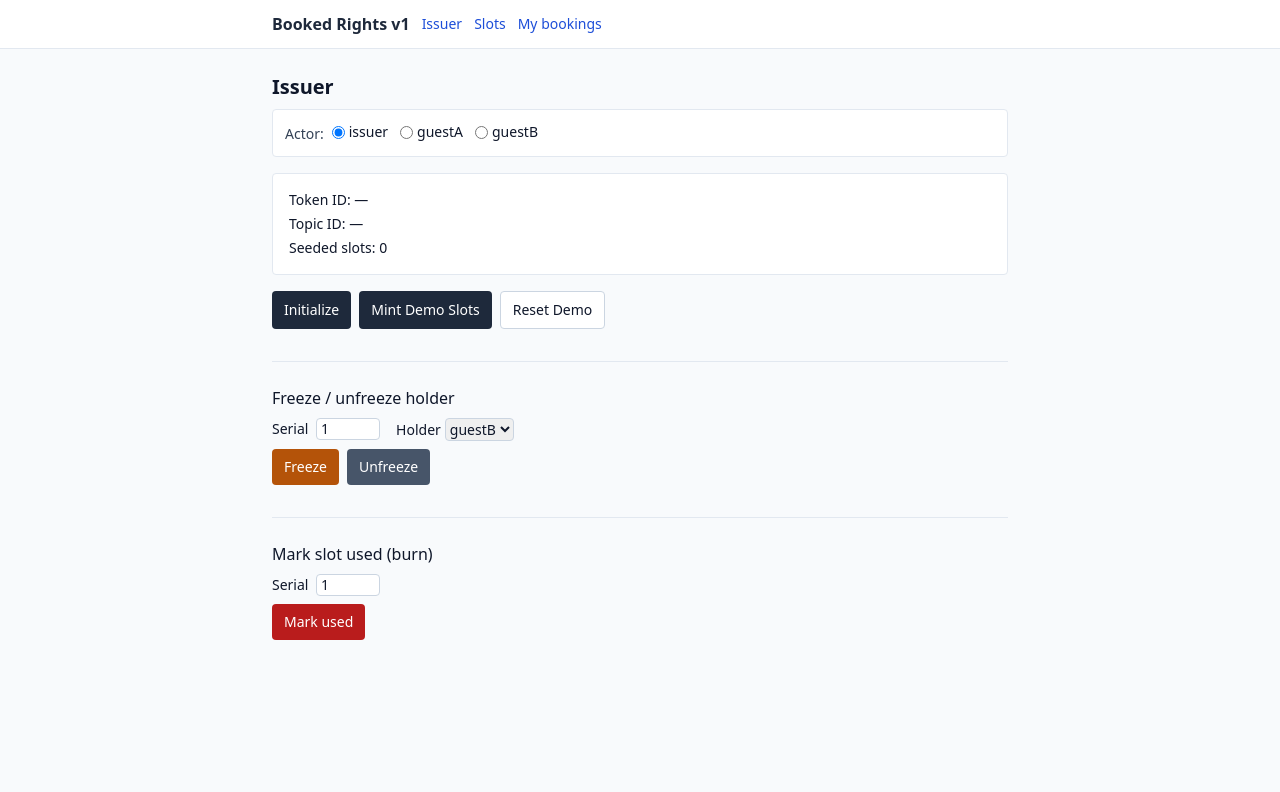
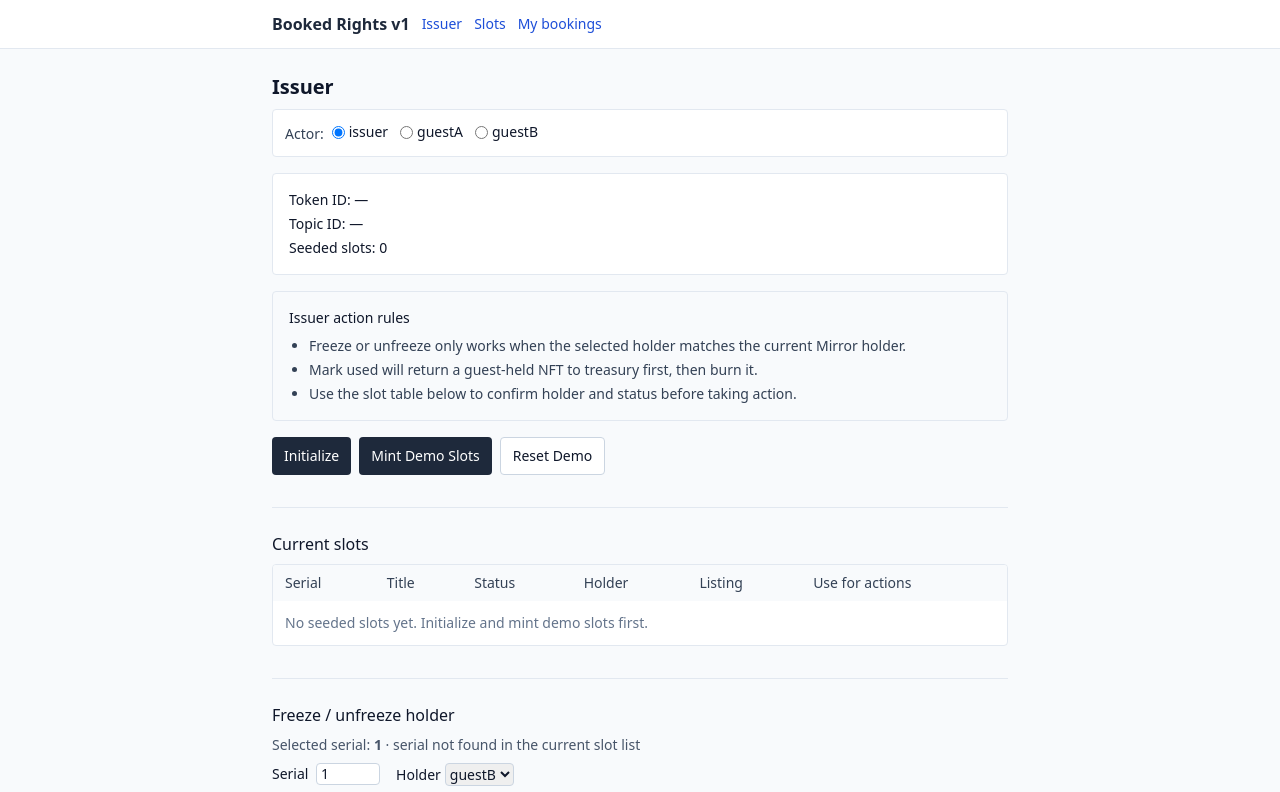
Before and after one commit to Devpen787/yourturn, a Next.js app: page /issuer in a window 1280 px wide. Shown: the top 792 px of the page. Built offline with nearby package versions, Linux system fonts and the light colour scheme.

Commit message:
feat(product): improve issuer and holder status clarity

```diff
--- a/app/issuer/IssuerPanel.tsx
+++ b/app/issuer/IssuerPanel.tsx
@@ -9,13 +9,39 @@ type Props = {
   topicId: string | null;
   tokenExists: boolean;
   slotsCount: number;
+  rows: {
+    serial: number;
+    title: string;
+    status: string;
+    holderAccountId: string | null;
+    holderActor: "guestA" | "guestB" | null;
+    listingActive: boolean;
+  }[];
 };
+
+function statusTone(status: string): string {
+  if (status === "AVAILABLE") return "bg-slate-100 text-slate-800";
+  if (status === "HELD") return "bg-blue-50 text-blue-900";
+  if (status === "FROZEN") return "bg-amber-50 text-amber-900";
+  if (status === "USED") return "bg-emerald-50 text-emerald-900";
+  return "bg-slate-100 text-slate-800";
+}
+
+function holderLabel(
+  holderActor: "guestA" | "guestB" | null,
+  holderAccountId: string | null
+): string {
+  if (holderActor) return holderActor;
+  if (!holderAccountId) return "treasury / none";
+  return holderAccountId;
+}
 
 export function IssuerPanel({
   tokenId,
   topicId,
   tokenExists,
   slotsCount,
+  rows,
 }: Props) {
   const router = useRouter();
   const [msg, setMsg] = useState<string | null>(null);
@@ -26,6 +52,11 @@ export function IssuerPanel({
     "guestB"
   );
   const [burnSerial, setBurnSerial] = useState("1");
+  const selectedFreezeRow =
+    rows.find((row) => row.serial === Number(freezeSerial)) ?? null;
+  const selectedBurnRow =
+    rows.find((row) => row.serial === Number(burnSerial)) ?? null;
+  const canFreezeHolder = selectedFreezeRow?.holderActor != null;
 
   async function run(
     label: string,
@@ -55,6 +86,12 @@ export function IssuerPanel({
     }
   }
 
+  function setSerialAndRecommendedHolder(serial: number): void {
+    setFreezeSerial(String(serial));
+    const row = rows.find((item) => item.serial === serial);
+    if (row?.holderActor) setFreezeHolder(row.holderActor);
+  }
+
   return (
     <div>
       <h1 className="mb-2 text-xl font-semibold">Issuer</h1>
@@ -71,6 +108,14 @@ export function IssuerPanel({
         <p>
           <span className="font-medium">Seeded slots:</span> {slotsCount}
         </p>
+      </div>
+      <div className="mb-4 rounded border border-slate-200 bg-slate-50 p-4 text-sm text-slate-700">
+        <p className="font-medium text-slate-900">Issuer action rules</p>
+        <ul className="mt-2 list-disc space-y-1 pl-5">
+          <li>Freeze or unfreeze only works when the selected holder matches the current Mirror holder.</li>
+          <li>Mark used will return a guest-held NFT to treasury first, then burn it.</li>
+          <li>Use the slot table below to confirm holder and status before taking action.</li>
+        </ul>
       </div>
       {msg && (
         <p className="mb-2 rounded bg-emerald-50 p-2 text-sm text-emerald-900">
@@ -109,7 +154,66 @@ export function IssuerPanel({
         </button>
       </div>
       <section className="mt-8 border-t border-slate-200 pt-6">
+        <h2 className="mb-2 font-medium">Current slots</h2>
+        <div className="overflow-x-auto rounded border border-slate-200 bg-white">
+          <table className="min-w-full text-left text-sm">
+            <thead className="bg-slate-50 text-slate-700">
+              <tr>
+                <th className="px-3 py-2 font-medium">Serial</th>
+                <th className="px-3 py-2 font-medium">Title</th>
+                <th className="px-3 py-2 font-medium">Status</th>
+                <th className="px-3 py-2 font-medium">Holder</th>
+                <th className="px-3 py-2 font-medium">Listing</th>
+                <th className="px-3 py-2 font-medium">Use for actions</th>
+              </tr>
+            </thead>
+            <tbody>
+              {rows.map((row) => (
+                <tr key={row.serial} className="border-t border-slate-100 align-top">
+                  <td className="px-3 py-2 font-medium">#{row.serial}</td>
+                  <td className="px-3 py-2">{row.title}</td>
+                  <td className="px-3 py-2">
+                    <span className={`inline-flex rounded px-2 py-1 text-xs font-medium ${statusTone(row.status)}`}>
+                      {row.status}
+                    </span>
+                  </td>
+                  <td className="px-3 py-2">{holderLabel(row.holderActor, row.holderAccountId)}</td>
+                  <td className="px-3 py-2">{row.listingActive ? "Active resale" : "None"}</td>
+                  <td className="px-3 py-2">
+                    <button
+                      type="button"
+                      className="rounded border border-slate-300 px-2 py-1 text-xs"
+                      onClick={() => setSerialAndRecommendedHolder(row.serial)}
+                    >
+                      Select serial
+                    </button>
+                  </td>
+                </tr>
+              ))}
+              {rows.length === 0 && (
+                <tr>
+                  <td className="px-3 py-3 text-slate-500" colSpan={6}>
+                    No seeded slots yet. Initialize and mint demo slots first.
+                  </td>
+                </tr>
+              )}
+            </tbody>
+          </table>
+        </div>
+      </section>
+      <section className="mt-8 border-t border-slate-200 pt-6">
         <h2 className="mb-2 font-medium">Freeze / unfreeze holder</h2>
+        <p className="mb-2 text-sm text-slate-600">
+          Selected serial: <strong>{freezeSerial}</strong>
+          {selectedFreezeRow ? (
+            <>
+              {" "}· current status: <strong>{selectedFreezeRow.status}</strong>
+              {" "}· current holder: <strong>{holderLabel(selectedFreezeRow.holderActor, selectedFreezeRow.holderAccountId)}</strong>
+            </>
+          ) : (
+            <> · serial not found in the current slot list</>
+          )}
+        </p>
         <div className="mb-2 flex flex-wrap items-center gap-2 text-sm">
           <label>
             Serial{" "}
@@ -133,11 +237,16 @@ export function IssuerPanel({
             </select>
           </label>
         </div>
+        {!canFreezeHolder && selectedFreezeRow && (
+          <p className="mb-2 rounded bg-amber-50 p-2 text-sm text-amber-900">
+            This serial does not currently map to a guest holder. Freeze or unfreeze only applies when a guest is the current Mirror holder.
+          </p>
+        )}
         <div className="flex flex-wrap gap-2">
           <button
             type="button"
             className="rounded bg-amber-700 px-3 py-2 text-sm text-white disabled:opacity-50"
-            disabled={!!loading}
+            disabled={!!loading || !canFreezeHolder}
             onClick={() =>
               run("Freeze", "/api/freeze", {
                 serial: Number(freezeSerial),
@@ -150,7 +259,7 @@ export function IssuerPanel({
           <button
             type="button"
             className="rounded bg-slate-600 px-3 py-2 text-sm text-white disabled:opacity-50"
-            disabled={!!loading}
+            disabled={!!loading || !canFreezeHolder}
             onClick={() =>
               run("Unfreeze", "/api/unfreeze", {
                 serial: Number(freezeSerial),
@@ -164,6 +273,20 @@ export function IssuerPanel({
       </section>
       <section className="mt-8 border-t border-slate-200 pt-6">
         <h2 className="mb-2 font-medium">Mark slot used (burn)</h2>
+        <p className="mb-2 text-sm text-slate-600">
+          Selected serial: <strong>{burnSerial}</strong>
+          {selectedBurnRow ? (
+            <>
+              {" "}· current status: <strong>{selectedBurnRow.status}</strong>
+              {" "}· current holder: <strong>{holderLabel(selectedBurnRow.holderActor, selectedBurnRow.holderAccountId)}</strong>
+            </>
+          ) : (
+            <> · serial not found in the current slot list</>
+          )}
+        </p>
+        <p className="mb-2 text-sm text-slate-600">
+          If a guest currently holds the booking right, the app will first return it to treasury and then burn it.
+        </p>
         <div className="mb-2 flex flex-wrap items-center gap-2 text-sm">
           <label>
             Serial{" "}
@@ -177,7 +300,7 @@ export function IssuerPanel({
         <button
           type="button"
           className="rounded bg-red-700 px-3 py-2 text-sm text-white disabled:opacity-50"
-          disabled={!!loading}
+          disabled={!!loading || !selectedBurnRow}
           onClick={() =>
             run("Mark used", "/api/mark-used", { serial: Number(burnSerial) })
           }
--- a/app/issuer/page.tsx
+++ b/app/issuer/page.tsx
@@ -1,4 +1,6 @@
 import { getToken } from "@/lib/hedera/mirror";
+import { getTreasuryIdString } from "@/lib/hedera/token";
+import { readSlotChainState } from "@/lib/server/slotChain";
 import { getStoredTokenId, getStoredTopicId } from "@/lib/store/ids";
 import { loadSlots } from "@/lib/store/slots";
 import { IssuerPanel } from "./IssuerPanel";
@@ -9,10 +11,44 @@ export default async function IssuerPage() {
   let tokenId: string | null = null;
   let topicId: string | null = null;
   let slots: Awaited<ReturnType<typeof loadSlots>> = [];
+  let rows: {
+    serial: number;
+    title: string;
+    status: string;
+    holderAccountId: string | null;
+    holderActor: "guestA" | "guestB" | null;
+    listingActive: boolean;
+  }[] = [];
+  const guestAId = process.env.HEDERA_GUEST_A_ID ?? "";
+  const guestBId = process.env.HEDERA_GUEST_B_ID ?? "";
   try {
     tokenId = await getStoredTokenId();
     topicId = await getStoredTopicId();
     slots = await loadSlots();
+    if (tokenId) {
+      const treasury = getTreasuryIdString();
+      for (const slot of slots) {
+        const chain = await readSlotChainState({
+          tokenId,
+          serial: slot.serial,
+          treasuryAccountId: treasury,
+        });
+        const holder = chain.holderAccountId;
+        rows.push({
+          serial: slot.serial,
+          title: slot.title,
+          status: chain.status,
+          holderAccountId: holder,
+          holderActor:
+            holder === guestAId
+              ? "guestA"
+              : holder === guestBId
+                ? "guestB"
+                : null,
+          listingActive: slot.listingActive,
+        });
+      }
+    }
   } catch {
     /* Redis / env not configured */
   }
@@ -23,6 +59,7 @@ export default async function IssuerPage() {
       topicId={topicId}
       tokenExists={!!tokenMirror}
       slotsCount={slots.length}
+      rows={rows}
     />
   );
 }
--- a/app/slots/SlotsClient.tsx
+++ b/app/slots/SlotsClient.tsx
@@ -13,6 +13,14 @@ export type SlotRow = {
   primaryPriceHbar: number;
   status: string;
 };
+
+function statusHint(status: string): string {
+  if (status === "AVAILABLE") return "Ready to book";
+  if (status === "HELD") return "Already booked by a guest";
+  if (status === "FROZEN") return "Booked and temporarily blocked";
+  if (status === "USED") return "Already used";
+  return status;
+}
 
 export function SlotsClient({ rows }: { rows: SlotRow[] }) {
   const router = useRouter();
@@ -61,6 +69,9 @@ export function SlotsClient({ rows }: { rows: SlotRow[] }) {
       {err && (
         <p className="mb-2 rounded bg-red-50 p-2 text-sm text-red-800">{err}</p>
       )}
+      <p className="mb-4 rounded border border-slate-200 bg-slate-50 p-3 text-sm text-slate-700">
+        A slot is bookable only while it is <strong>AVAILABLE</strong>. After booking, the right moves to a guest and may later be resold, frozen, or marked used under issuer rules.
+      </p>
       <ul className="space-y-3">
         {rows.map((r) => (
           <li
@@ -75,6 +86,7 @@ export function SlotsClient({ rows }: { rows: SlotRow[] }) {
               Price: <strong>{r.primaryPriceHbar} ℏ</strong> · Status:{" "}
               <strong>{r.status}</strong>
             </div>
+            <div className="mt-1 text-slate-600">{statusHint(r.status)}</div>
             <div className="mt-2 flex flex-wrap gap-2">
               <Link
                 className="text-blue-700 underline"
```
Also changed, not shown: app/my-bookings/MyBookingsClient.tsx (+14 -1 lines), app/slots/[serial]/page.tsx (+12 -0 lines).
